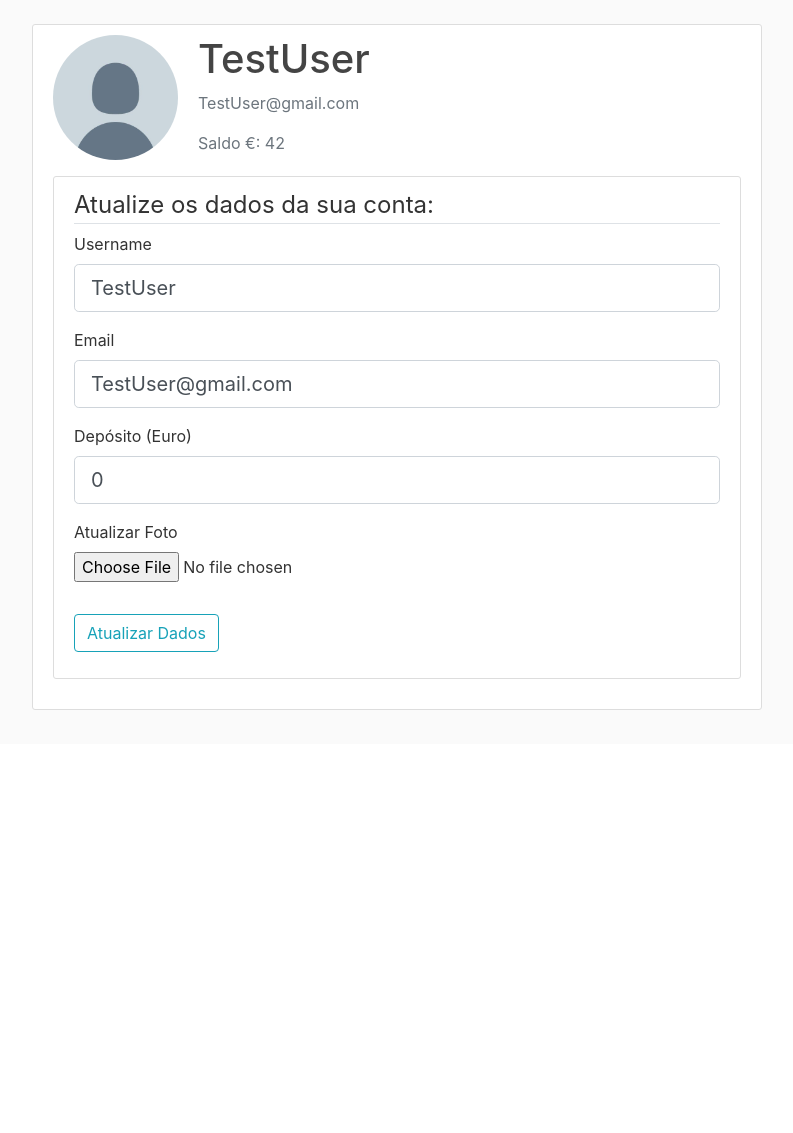
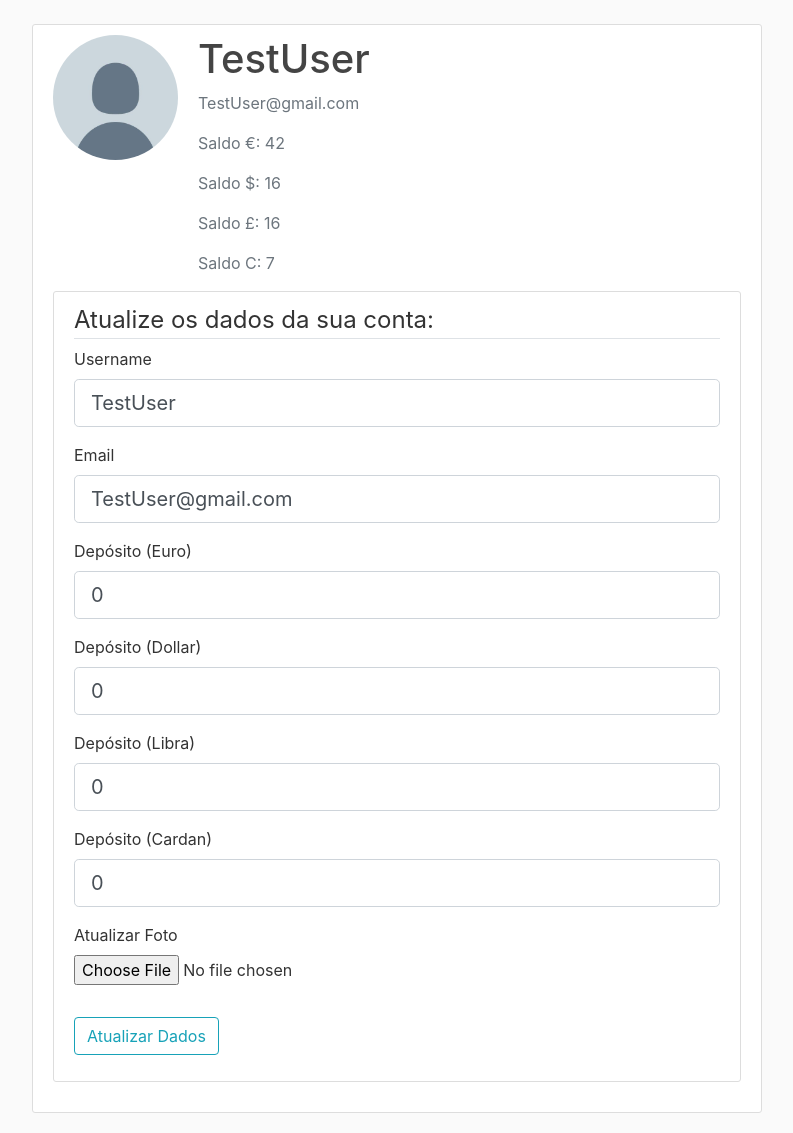
Before and after one commit to 136skill/Projeto-RAS, a Flask app: page /conta in a window 1280 px wide. Shown: the part 56-1189 px from the top of the page, without its empty margins (53-846 px from the left). Before the commit the page ends 766 px from the top, so only its background shows below. Run offline with Flask 2, Linux system fonts and the light colour scheme; a user stored in the database is signed in; data comes from the database, SQL or seed files in the repository; both versions use the stored data as it was after the commit; some libraries are stand-ins or nearby versions.

Commit message:
notificacoes

```diff
--- a/projeto/forms.py
+++ b/projeto/forms.py
@@ -24,12 +24,15 @@ class UpdateConta(FlaskForm):
     email = StringField('Email', validators = [DataRequired(), Email()])
     foto = FileField('Atualizar Foto', validators=[FileAllowed(['jpg','png'])])
     DepositoEuro = IntegerField('Depósito (Euro)', validators = [NumberRange(min=0)])
+    DepositoDollar = IntegerField('Depósito (Dollar)', validators = [NumberRange(min=0)])
+    DepositoLibra = IntegerField('Depósito (Libra)', validators = [NumberRange(min=0)])
+    DepositoCardan = IntegerField('Depósito (Cardan)', validators = [NumberRange(min=0)])
 
     submit = SubmitField('Atualizar Dados')
 
 class nova_Aposta(FlaskForm):
     desporto = SelectField('Desporto', choices=[('Tenis','Tenis'),('Futebol','Futebol')], validators=[DataRequired()])
-    moeda = SelectField('Moeda',choices=[('€','Euro')],validators=[DataRequired()])
+    moeda = SelectField('Moeda',choices=[('€','Euro'),('£','Libra'),('$','Dollar'),('C','Cardan')],validators=[DataRequired()])
     valor = IntegerField('Valor', validators=[DataRequired(), NumberRange(min=0)])
     evento = SelectField('Evento', choices=[], validators = [DataRequired()])
 
--- a/projeto/routes.py
+++ b/projeto/routes.py
@@ -123,6 +123,16 @@ def conta():
             else:
                 current_user.email = form.email.data
 
+        if(DD != 0):
+            if 1 < int(DD) < 5:
+                flash('O depósito deve ser superior a 5$','danger')
+                return render_template('conta.html', title='A minha conta', form=form)
+            else:
+                userat = User.query.filter_by(username=username).first()
+                current_user.saldoDollar = (form.DepositoDollar.data + int(userat.saldoDollar))
+        if(DD == 0):
+            current_user.saldoDollar = current_user.saldoDollar
+
         if(DE != 0):
             if 1 < int(DE) < 5:
                 flash('O depósito deve ser superior a 5€','danger')
@@ -133,6 +143,26 @@ def conta():
         if(DE == 0):
             current_user.saldoEuro = current_user.saldoEuro
 
+        if(DL != 0):
+            if 1 < int(DL) < 5:
+                flash('O depósito deve ser superior a 5£','danger')
+                return render_template('conta.html', title='A minha conta', form=form)
+            else:
+                userat = User.query.filter_by(username=username).first()
+                current_user.saldoLibra = (form.DepositoLibra.data + int(userat.saldoLibra))
+        if(DL == 0):
+            current_user.saldoLibra = current_user.saldoLibra
+
+        if(DC != 0):
+            if 1 < int(DC) < 5:
+                flash('O depósito deve ser superior a 5C','danger')
+                return render_template('conta.html', title='A minha conta', form=form)
+            else:
+                userat = User.query.filter_by(username=username).first()
+                current_user.saldoCardan = (form.DepositoCardan.data + int(userat.saldoCardan))
+        if(DC == 0):
+            current_user.saldoCardan = current_user.saldoCardan
+
         db.session.commit()
         flash('Conta atualizado com sucesso!','success')
         return redirect(url_for('conta'))
@@ -141,6 +171,9 @@ def conta():
         form.username.data = current_user.username
         form.email.data = current_user.email
         form.DepositoEuro.data = 0
+        form.DepositoDollar.data = 0
+        form.DepositoLibra.data = 0
+        form.DepositoCardan.data = 0
     image_file = url_for('static', filename='fotosDePerfil/' + current_user.image_file)
     return render_template('conta.html', title='A minha Conta',form=form, image_file=image_file)
 
@@ -152,10 +185,28 @@ def novaAposta():
     form = nova_Aposta()
     req = request.form
     valor = req.get('valor')
+    moeda = req.get('moeda')
 
-    if current_user.saldoEuro < int(0 if valor is None else valor):
-        flash('Não tem saldo suficiente!','danger')
-        return render_template('novaAposta.html', title='Nova Aposta', form=form)
+    if form.moeda.data == '€':
+        if current_user.saldoEuro < int(0 if valor is None else valor):
+            flash('Não tem saldo suficiente!','danger')
+            return render_template('novaAposta.html', title='Nova Aposta', form=form)
+
+    if form.moeda.data == '$':
+        if current_user.saldoDollar < int(0 if valor is None else valor):
+            flash('Não tem saldo suficiente!','danger')
+            return render_template('novaAposta.html', title='Nova Aposta', form=form)
+
+    if form.moeda.data == '£':
+        if current_user.saldoLibra < int(0 if valor is None else valor):
+            flash('Não tem saldo suficiente!','danger')
+            return render_template('novaAposta.html', title='Nova Aposta', form=form)
+
+    if form.moeda.data == 'C':
+        if current_user.saldoCardan < int(0 if valor is None else valor):
+            flash('Não tem saldo suficiente!','danger')
+            return render_template('novaAposta.html', title='Nova Aposta', form=form)
+
 
     form.evento.choices = [(evento.id, 'Jogo:' + str(evento.liga) + '\n Equipa:' + str(evento.equipa) + '\n Odd:' + str(evento.odd)) for evento in Evento.query.filter_by(desporto='Tenis').all()]
 
@@ -164,6 +215,12 @@ def novaAposta():
         useratS = User.query.filter_by(id=current_user.id).first()
         if form.moeda.data == '€':
             current_user.saldoEuro = (useratS.saldoEuro - int(form.valor.data))
+        if form.moeda.data == '£':
+            current_user.saldoLibra = (useratS.saldoLibra - int(form.valor.data))
+        if form.moeda.data == '$':
+            current_user.saldoDollar = (useratS.saldoDollar - int(form.valor.data))
+        if form.moeda.data == 'C':
+            current_user.saldoCardan = (useratS.saldoCardan - int(form.valor.data))
         nova = Aposta(desporto=form.desporto.data, dia=evento.dia, mes=evento.mes,ano=evento.ano,hora=evento.hora,minuto=evento.minuto,evento=evento.liga, estado="Aberto",equipa=evento.equipa,valor=form.valor.data,moeda=form.moeda.data,odd=evento.odd,potencial=evento.potencial,user_id=current_user.id)
         db.session.add(nova)
         db.session.commit()
@@ -206,7 +263,7 @@ def atualizaApostas():
                         p.estado = 'Fechado'
                     if p.dia == currentDay:
                         if p.hora < currentHour:
-                            flash('Houve atualização de apostas, Jogo de {{p.equipa}} terminou!','success')
+                            flash('Houve atualização de apostas, Jogo de {p.equipa} terminou!','success')
                             p.estado = 'Fechado'
                         if p.hora == currentHour:
                             if currentMinute >= p.minuto:
@@ -216,10 +273,28 @@ def atualizaApostas():
                         if (p.moeda == '€'):
                             usernow = User.query.filter_by(username=current_user.username).first()
                             current_user.saldoEuro += (p.valor * p.odd)
+                        if (p.moeda == '$'):
+                            usernow = User.query.filter_by(username=current_user.username).first()
+                            current_user.saldoDollar += (p.valor * p.odd)
+                        if (p.moeda == '£'):
+                            usernow = User.query.filter_by(username=current_user.username).first()
+                            current_user.saldoLibra += (p.valor * p.odd)
+                        if (p.moeda == 'C'):
+                            usernow = User.query.filter_by(username=current_user.username).first()
+                            current_user.saldoCardan += (p.valor * p.odd)
                     else:
                         if(p.moeda == '€'):
                             usernow = User.query.filter_by(username=current_user.username).first()
                             current_user.saldoEuro -= (p.valor * p.odd)
+                        if(p.moeda == '$'):
+                            usernow = User.query.filter_by(username=current_user.username).first()
+                            current_user.saldoDollar -= (p.valor * p.odd)
+                        if(p.moeda == '£'):
+                            usernow = User.query.filter_by(username=current_user.username).first()
+                            current_user.saldoLibra -= (p.valor * p.odd)
+                        if(p.moeda == 'C'):
+                            usernow = User.query.filter_by(username=current_user.username).first()
+                            current_user.saldoCardan -= (p.valor * p.odd)
 
 
         db.session.commit()
--- a/projeto/templates/Apostas.html
+++ b/projeto/templates/Apostas.html
@@ -11,6 +11,7 @@
             <p class="article-content">Estado Atual: <p style="color:#008000">{{ aposta.estado}}</p></p>
             <p class="article-content">Evento Desportivo:{{ aposta.evento }}</p>
             <p class="article-content">Equipa:{{ aposta.equipa}}</p>
+            <p class="article-content">Equipa:{{ aposta.odd}}</p>
             <p class="article-content"> Data do Jogo: {{ aposta.dia }}/{{aposta.mes}}/{{aposta.ano}}</p>
             <p class="article-content"> Hora do Jogo: {{ aposta.hora }}:{{aposta.minuto}}</p>
           </div >
--- a/projeto/templates/conta.html
+++ b/projeto/templates/conta.html
@@ -7,6 +7,9 @@
             <h2 class="account-heading">{{current_user.username}}</h2>
             <p class="text-secondary">{{current_user.email}}</p>
             <p class="text-secondary">Saldo €: {{current_user.saldoEuro}}</p>
+            <p class="text-secondary">Saldo $: {{current_user.saldoDollar}}</p>
+            <p class="text-secondary">Saldo £: {{current_user.saldoLibra}}</p>
+            <p class="text-secondary">Saldo C: {{current_user.saldoCardan}}</p>
         </div>
         </div>
         <!-- FORM HERE -->
@@ -56,6 +59,45 @@
                         {% endif %}
                     </div>
                     <div class="form-group">
+                        {{form.DepositoDollar.label(class="form-control-label")}}
+                        {% if form.DepositoDollar.errors %}
+                            {{ form.DepositoDollar(class="form-control form-control-lg is-invalid") }}
+                            <div class="invalid-feedback">
+                                {% for error in form.DepositoDollar.errors %}
+                                    <span>{{ error }}</span>
+                                {% endfor %}
+                            </div>
+                        {% else %}
+                            {{ form.DepositoDollar(class="form-control form-control-lg") }}
+                        {% endif %}
+                    </div>
+                    <div class="form-group">
+                        {{form.DepositoLibra.label(class="form-control-label")}}
+                        {% if form.DepositoLibra.errors %}
+                            {{ form.DepositoLibra(class="form-control form-control-lg is-invalid") }}
+                            <div class="invalid-feedback">
+                                {% for error in form.DepositoLibra.errors %}
+                                    <span>{{ error }}</span>
+                                {% endfor %}
+                            </div>
+                        {% else %}
+                            {{ form.DepositoLibra(class="form-control form-control-lg") }}
+                        {% endif %}
+                    </div>
+                    <div class="form-group">
+                        {{form.DepositoCardan.label(class="form-control-label")}}
+                        {% if form.DepositoCardan.errors %}
+                            {{ form.DepositoCardan(class="form-control form-control-lg is-invalid") }}
+                            <div class="invalid-feedback">
+                                {% for error in form.DepositoCardan.errors %}
+                                    <span>{{ error }}</span>
+                                {% endfor %}
+                            </div>
+                        {% else %}
+                            {{ form.DepositoCardan(class="form-control form-control-lg") }}
+                        {% endif %}
+                    </div>
+                    <div class="form-group">
                         {{form.foto.label()}}
                         {{form.foto(class="form-control-file")}}
                         {% if form.foto.errors%}
```
Also changed, not shown: projeto/site.db.
